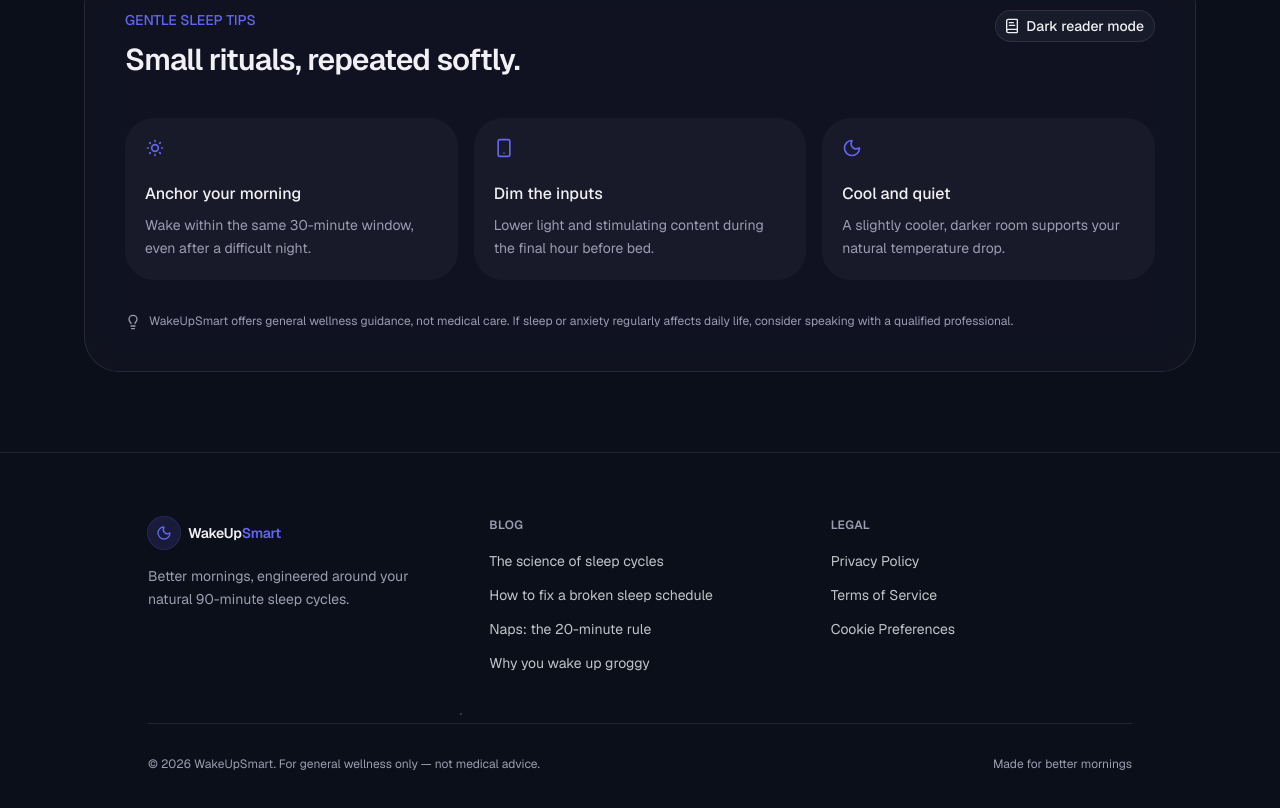
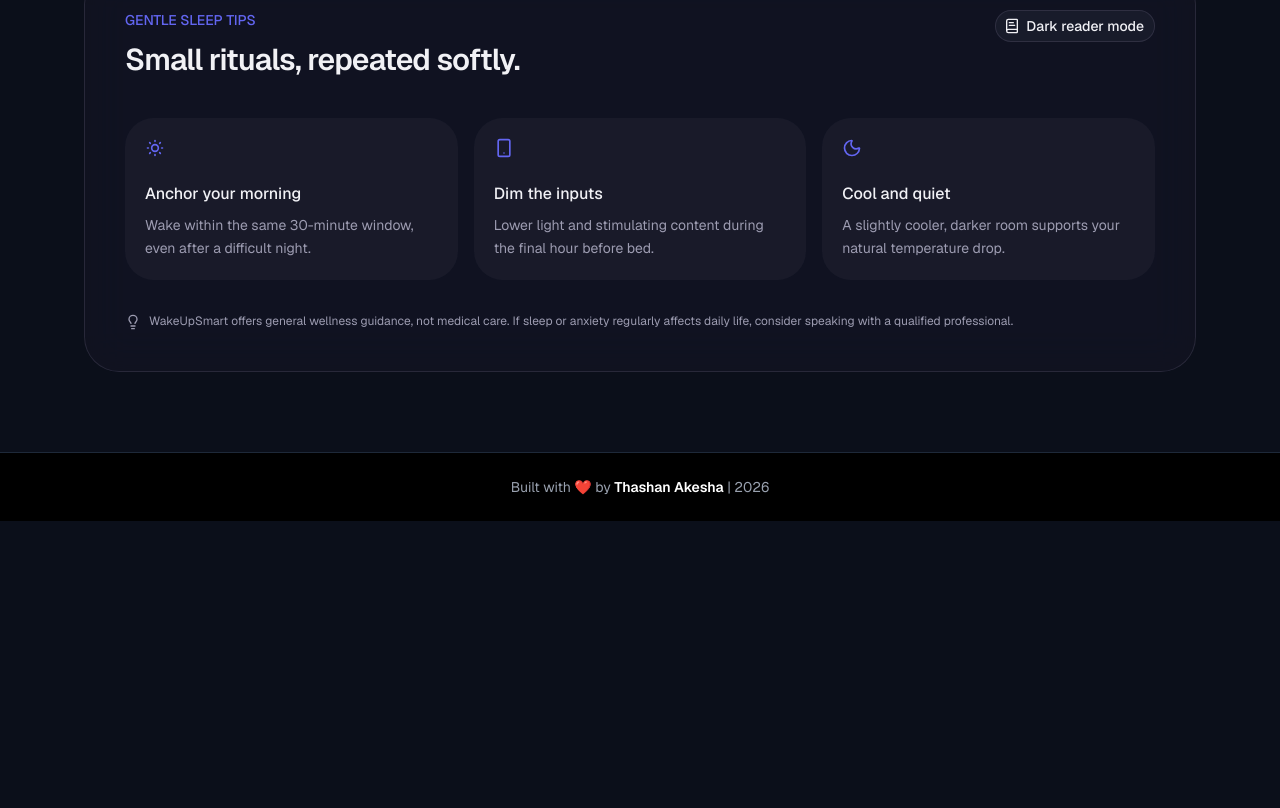
Before and after one commit to Akesha25317/wakeupsmart-2004, a Next.js app: page / in a window 1280 px wide. Shown: the part 7062-7870 px from the top of the page. After the commit the page ends 7583 px from the top, so only its background shows below. Built offline with nearby package versions, Linux system fonts and the light colour scheme.

Commit message:
Update page.tsx

```diff
--- a/app/page.tsx
+++ b/app/page.tsx
@@ -27,7 +27,11 @@ export default function Page() {
         <WhyNinety />
         <SleepInsights />
       </main>
-      <SiteFooter />
+      <footer className="w-full text-center py-6 px-4 bg-white dark:bg-black border-t border-gray-200 dark:border-gray-800">
+  <p className="text-sm text-gray-600 dark:text-gray-400">
+    Built with ❤️ by <span className="font-semibold text-black dark:text-white">Thashan Akesha</span> | 2026
+  </p>
+</footer>
     </div>
   )
 }
```
